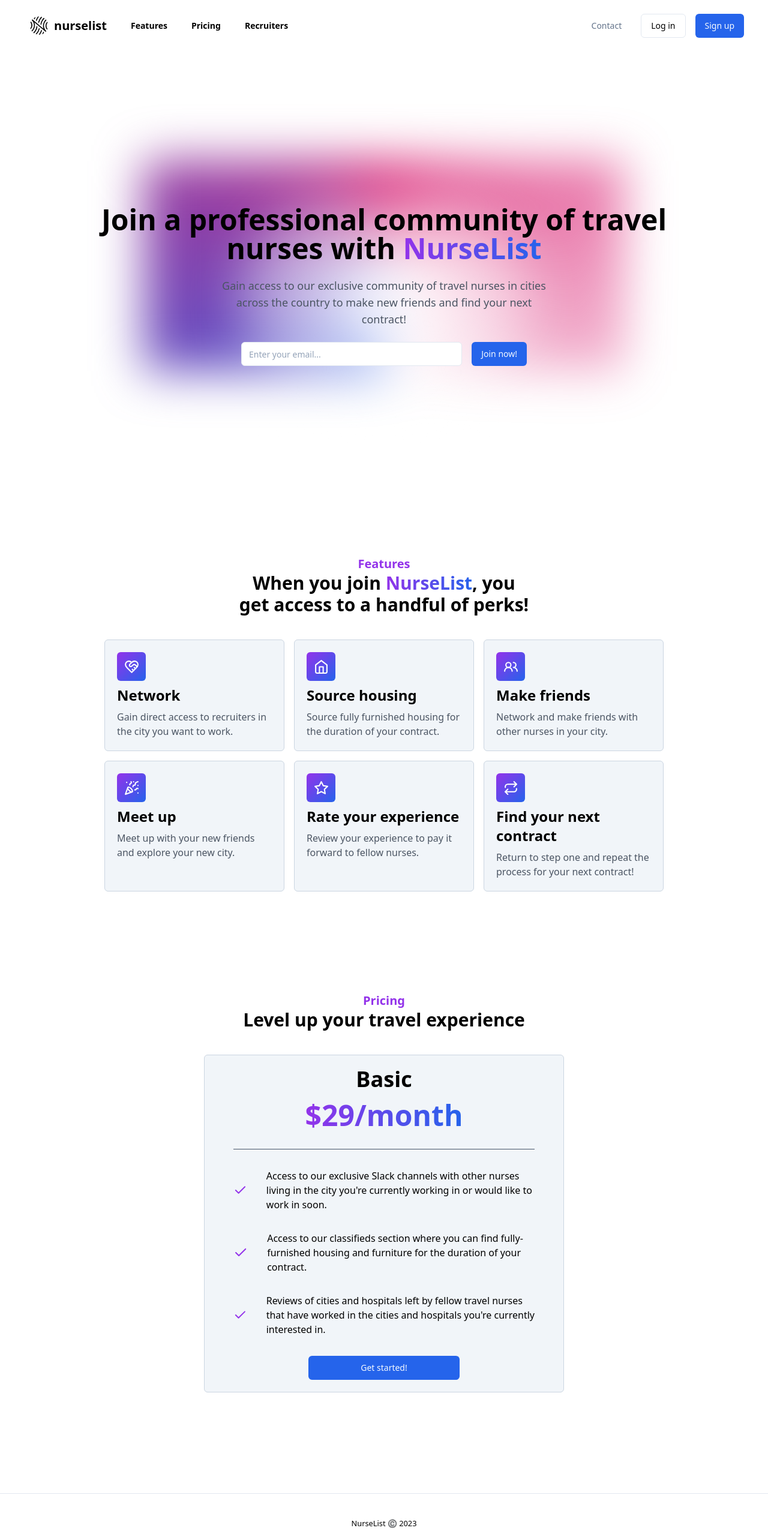
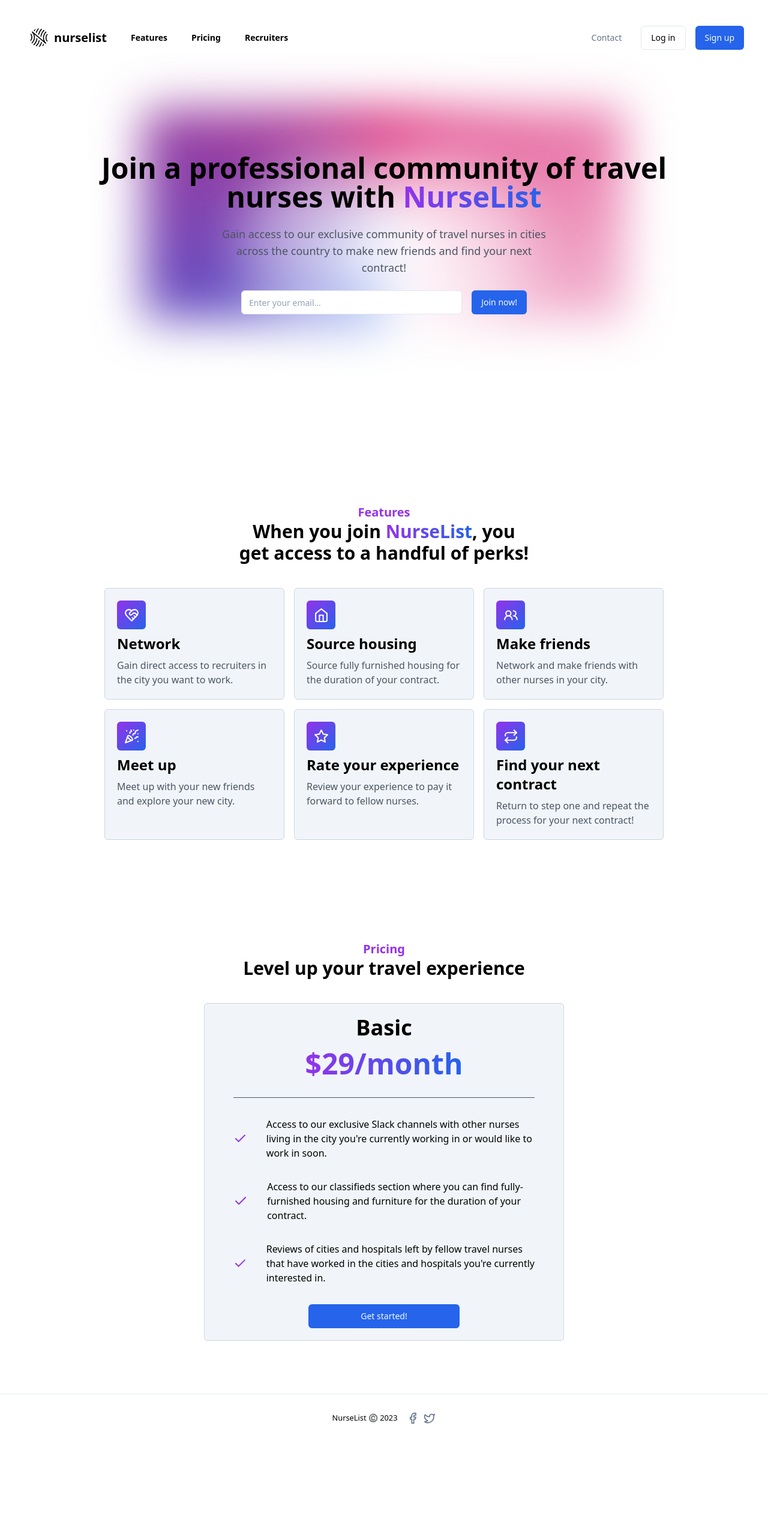
Before and after one commit to tjvonbr/nurse-list, a Next.js app: page / in a window 1280 px wide. Shown: the top 2557 px of the page at 60% size. After the commit the page ends 2403 px from the top, so only its background shows below. Built offline with nearby package versions, Linux system fonts and the light colour scheme.

Commit message:
changed positiong of both header and footer

```diff
--- a/src/app/contact/page.tsx
+++ b/src/app/contact/page.tsx
@@ -4,7 +4,7 @@ import Link from "next/link";
 
 export default function Contact() {
   return (
-    <div className="border-box min-h-screen flex flex-col pt-32 items-center space-y-8">
+    <div className="min-h-screen flex flex-col justify-center items-center space-y-8">
       <h1 className="text-5xl text-black font-extrabold">Contact Us</h1>
       <div className="flex flex-col space-between space-y-4 px-5 py-5 border border-slate-100 rounded-md h-[300px]">
         <div className="flex-grow grid grid-cols-6 grid-rows-3">
--- a/src/app/help/page.tsx
+++ b/src/app/help/page.tsx
@@ -1,8 +1,9 @@
 import HelpForm from "@/components/HelpForm";
 
 export default function Help() {
+  const blah = "sm: mt-12 md:mt-24";
   return (
-    <div className="min-h-screen px-5 sm: mt-12 md:mt-24 flex flex-col items-center">
+    <div className="min-h-screen px-5 flex flex-col justify-center items-center">
       <div className="w-full sm:w-3/5 lg:w-2/5 flex flex-col items-center space-y-4">
         <h1 className="text-center text-3xl sm:text-5xl text-black font-extrabold">
           Create a support ticket
--- a/src/app/layout.tsx
+++ b/src/app/layout.tsx
@@ -24,7 +24,7 @@ export default function RootLayout({
 }) {
   return (
     <html lang="en">
-      <body>
+      <body className="relative">
         <NextAuthProvider>
           <Navbar />
           {children}
--- a/src/components/Footer.tsx
+++ b/src/components/Footer.tsx
@@ -8,9 +8,9 @@ export default function Footer() {
   const currentYear = new Date().getFullYear();
 
   return (
-    <footer className="flex flex-col justify-center items-center space-y-2 bg-white py-10 border-t border-input">
+    <footer className="h-20 w-full absolute bottom-0 flex justify-center items-center space-x-4 bg-white border-t border-input">
       <small>{`NurseList ©️ ${currentYear}`}</small>
-      <div className="flex items-center space-x-4">
+      <div className="flex items-center space-x-2">
         {socials.map((social: Social, idx: number) => {
           const Icon = Icons[social.icon];
 
@@ -20,7 +20,7 @@ export default function Footer() {
               key={idx}
               href={social.href}
             >
-              <Icon size={25} />
+              <Icon size={20} />
             </Link>
           );
         })}
--- a/src/components/Navbar.tsx
+++ b/src/components/Navbar.tsx
@@ -8,7 +8,7 @@ import { buttonVariants } from "./common/Button";
 
 export default function Navbar() {
   return (
-    <header className="w-full px-10 py-5 flex justify-between items-center">
+    <header className="w-full absolute top-0 left-0 px-10 py-10 flex justify-between items-center">
       <div className="flex items-center space-x-10">
         <div className="flex items-center">
           <NurseListLogo />
```
